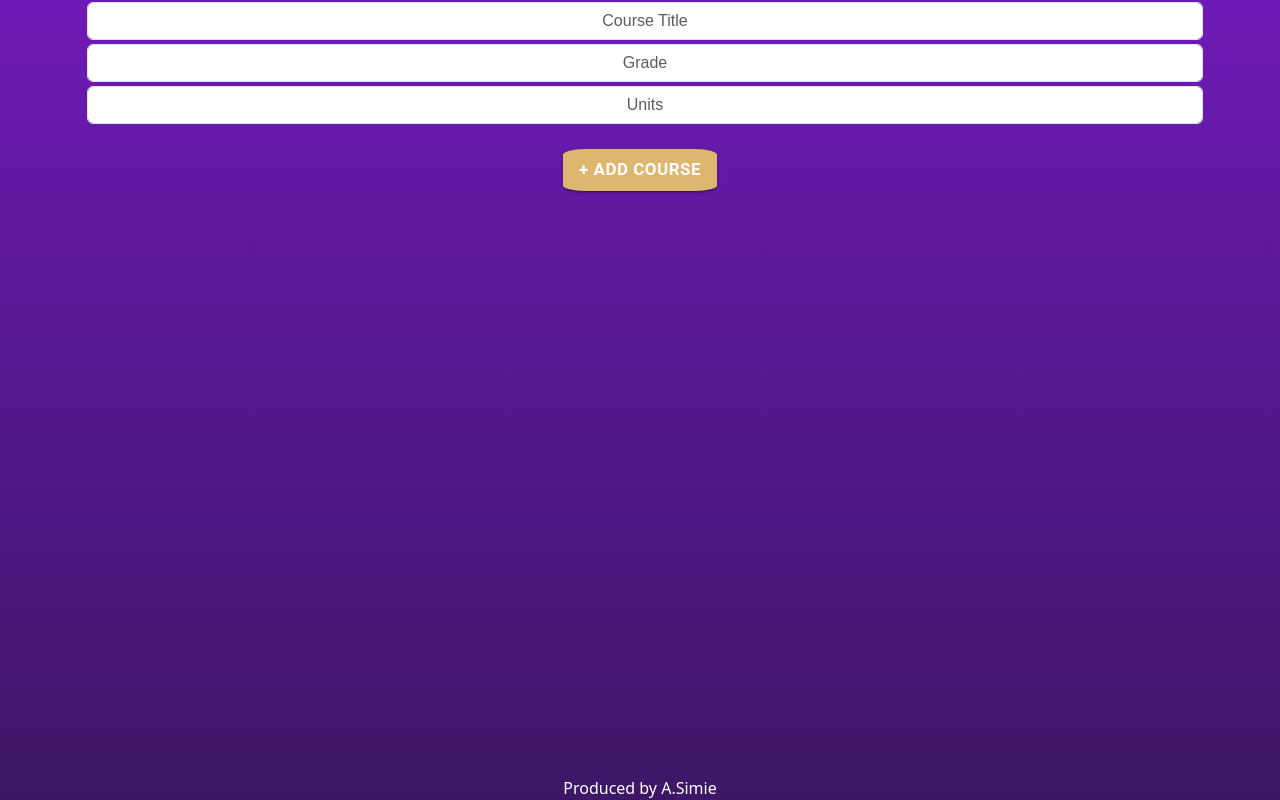
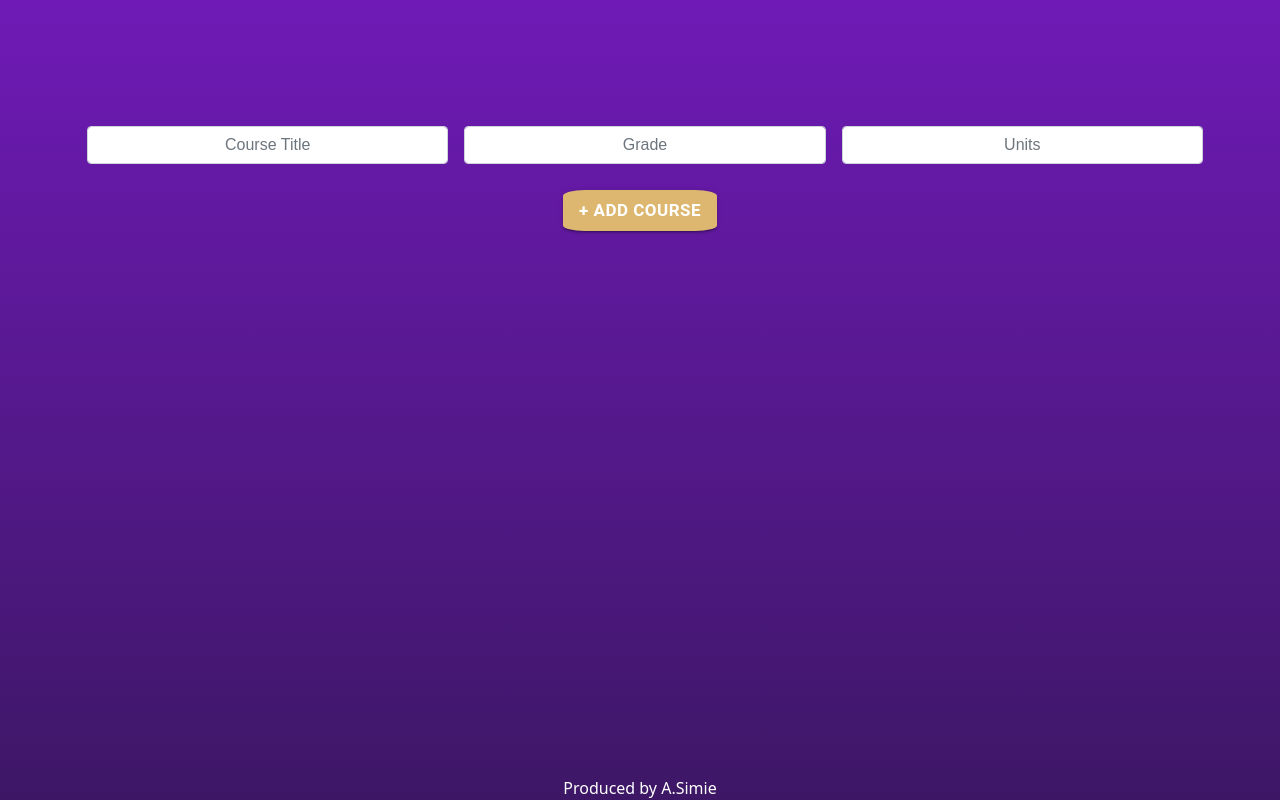
Before and after one commit to A-Simie/cgpa-cal, a React (Create React App) app: page /pages/calculate in a window 1280 px wide. Built offline with nearby package versions, Linux system fonts and the light colour scheme.

Commit message:
calculate page

```diff
--- a/package.json
+++ b/package.json
@@ -11,8 +11,9 @@
     "@testing-library/jest-dom": "^5.16.5",
     "@testing-library/react": "^13.4.0",
     "@testing-library/user-event": "^13.5.0",
-    "bootstrap": "^5.3.0",
+    "bootstrap": "^5.1.3",
     "react": "^18.2.0",
+    "react-bootstrap": "^2.8.0",
     "react-dom": "^18.2.0",
     "react-router-dom": "^6.8.0",
     "react-scripts": "5.0.1",
--- a/src/components/style.css
+++ b/src/components/style.css
@@ -50,16 +50,16 @@
   box-sizing: border-box;
   margin: 0;
   padding: 0;
+  margin-top: 35%;
 }
 
 .custom-text-field {
   background-color: white;
-  border-radius: 300px;
+  border-radius: 70%;
   border: none;
   margin: 2px 5px;
   padding: 8px 12px;
   width: 3vw;
-  border-radius: 30px;
   outline: none;
   text-align: center;
   display: flex;
--- a/src/pages/calculate.js
+++ b/src/pages/calculate.js
@@ -2,6 +2,8 @@ import { Link } from "react-router-dom";
 import "../components/style.css";
 import Button from "@mui/material/Button";
 import "bootstrap/dist/css/bootstrap.min.css";
+import Box from "@mui/material/Box";
+import Grid from "@mui/material/Grid";
 
 export function Calculate() {
   // const handleCLick = () => {
@@ -13,7 +15,9 @@ export function Calculate() {
     <div className="App">
       <header className="App-header">
         <div className="container">
-          <div className="row">
+          <Box sx={{ flexGrow: 1 }}>
+            <Grid container spacing={2}>
+              <Grid item xs={4}>
                 <div className="form_input">
                   <input
                     type="text"
@@ -21,6 +25,8 @@ export function Calculate() {
                     placeholder="Course Title"
                   />
                 </div>
+              </Grid>
+              <Grid item xs={4}>
                 <div className="form_input">
                   <input
                     type="text"
@@ -29,6 +35,8 @@ export function Calculate() {
                     required
                   />
                 </div>
+              </Grid>
+              <Grid item xs={4}>
                 <div className="form_input">
                   <input
                     type="text"
@@ -37,7 +45,9 @@ export function Calculate() {
                     required
                   />
                 </div>
-          </div>
+              </Grid>
+            </Grid>
+          </Box>
         </div>
 
         <Link to="/pages/CGPA_NOTE">
```
Also changed, not shown: 1 other file (tests, documents, lock files or other folders). Lines whose indentation alone changed are shown as unchanged.
